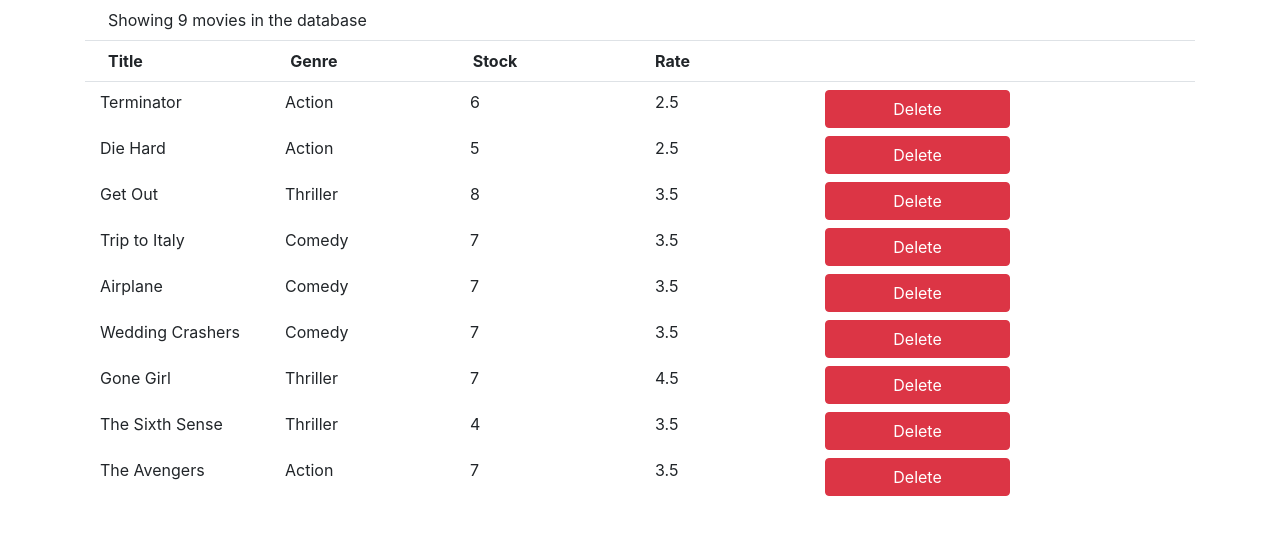
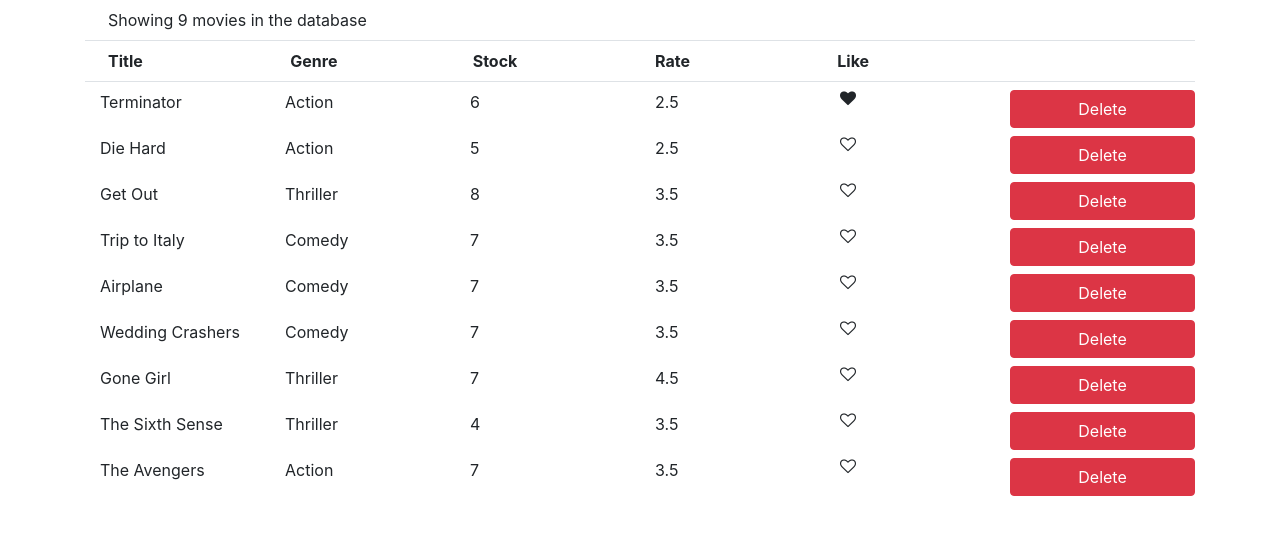
Before and after one commit to kenderb/ReactJS_practice, a React (Create React App) app in the folder vidly/: page / in a window 1280 px wide. Shown: the top 534 px of the page. Built offline with nearby package versions, Linux system fonts and the light colour scheme.

Commit message:
Add heart to the app

```diff
--- a/vidly/src/components/Movie.jsx
+++ b/vidly/src/components/Movie.jsx
@@ -1,17 +1,20 @@
 import React, { Component } from 'react';
-import Movies from './Movies';
+import 'font-awesome/css/font-awesome.css';
 
 class Movie extends Component {
 
   render() {
+    const {title, genre, numberInStock, dailyRentalRate, onDelete, id, like, onToggle} = this.props
     return (
       <>
-        <div className="col-2">{this.props.title}</div>
-        <div className="col-2">{this.props.genre}</div>
-        <div className="col-2">{this.props.numberInStock}</div>
-        <div className="col-2">{this.props.dailyRentalRate}</div>
+        <div className="col-2">{title}</div>
+        <div className="col-2">{genre}</div>
+        <div className="col-2">{numberInStock}</div>
+        <div className="col-2">{dailyRentalRate}</div>
+        <i className = {`col-2 fa ${like ? 'fa-heart': 'fa-heart-o'}`} onClick={() => onToggle(id)}></i>
+        <button className="col-2 btn btn-danger h-25 w-auto" onClick={() => onDelete(id)}>Delete</button>
       </>
-     );
+    );
   }
 }
 
--- a/vidly/src/components/Movies.jsx
+++ b/vidly/src/components/Movies.jsx
@@ -8,10 +8,20 @@ class Movies extends Component {
     movies: getMovies()
   }
 
-  deleteEvent(currentId){
+  deleteEvent = (currentId) => {
     this.setState({
       movies: this.state.movies.filter( (movie) => currentId !== movie._id ? movie : '')
     })
+  }
+
+  handleToggle = (id) => {
+    const movies = this.state.movies.map(movie => {
+      if(id === movie._id){
+        return {...movie, liked: movie.liked ? false : true}
+      }
+      return movie;
+    });
+    this.setState({movies});
   }
 
   renderMovies(){
@@ -23,6 +33,7 @@ class Movies extends Component {
           <div className="col-2">Genre</div>
           <div className="col-2">Stock</div>
           <div className="col-2">Rate</div>
+          <div className="col-2 ">Like</div>
           <div className="col-2 "></div>
         </div>
         {this.state.movies.map((movie) => {
@@ -33,8 +44,12 @@ class Movies extends Component {
                 genre={movie.genre.name}
                 numberInStock={movie.numberInStock}
                 dailyRentalRate={movie.dailyRentalRate}
+                id={movie._id}
+                onDelete={this.deleteEvent}
+                like={movie.liked}
+                onToggle={this.handleToggle}
               />
-              <button className="col-2 btn btn-danger h-25 w-auto" onClick={()=> this.deleteEvent(movie._id)}>Delete</button>
+
             </div>
           );
         })}
```
Also changed, not shown: 1 other file (tests, documents, lock files or other folders).
